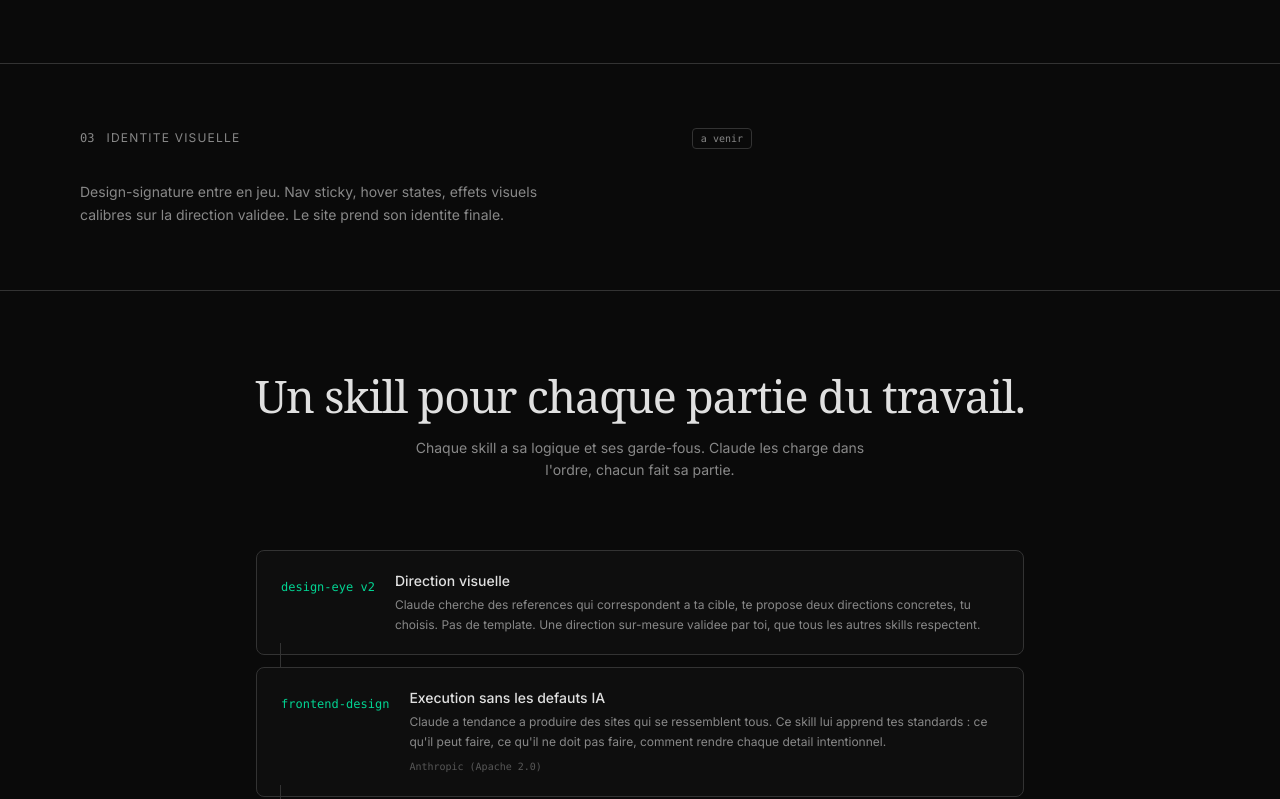
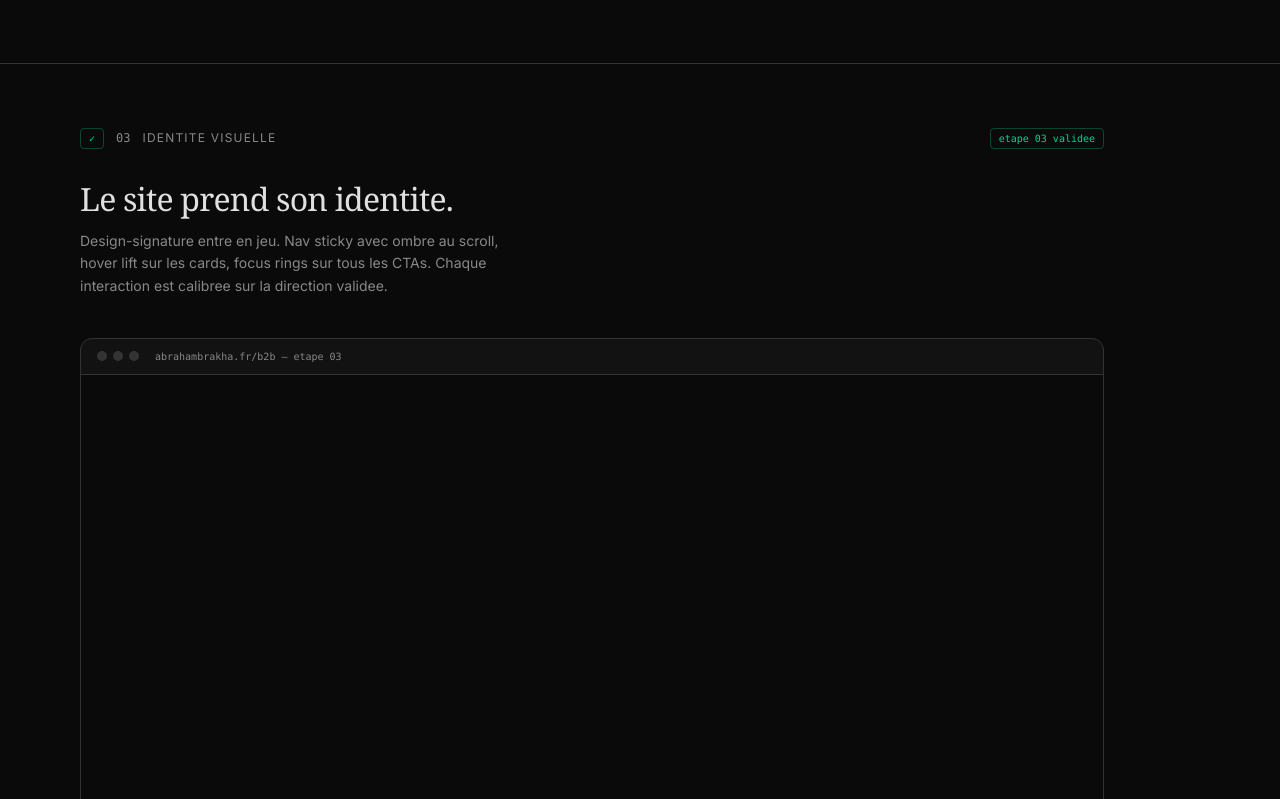
Before and after one commit to AbrahamBra/skill-lp, a Next.js app: page / in a window 1280 px wide. Shown: the part 4201-5000 px from the top of the page. Built offline with nearby package versions, Linux system fonts and the light colour scheme.

Commit message:
feat: LP step 03 validee — design-signature avec iframe /b2b live
Co-Authored-By: Claude Sonnet 4.6 <noreply@anthropic.com>

```diff
--- a/src/app/page.tsx
+++ b/src/app/page.tsx
@@ -157,18 +157,44 @@ export default function Home() {
         </div>
       </section>
 
-      {/* Step 03 teaser */}
+      {/* Step 03 — Design-signature */}
       <section className="px-6 py-16 md:px-12 lg:px-20 border-t border-[var(--border)]">
-        <div className="max-w-2xl">
+        <div className="max-w-5xl">
           <div className="flex items-center gap-3 mb-8">
+            <span className="text-[10px] font-mono text-emerald-400 border border-emerald-400/30 px-2 py-0.5 rounded">✓</span>
             <span className="text-xs font-mono text-[var(--text-muted)]">03</span>
             <span className="text-xs uppercase tracking-widest text-[var(--text-muted)]">Identite visuelle</span>
-            <span className="ml-auto text-[10px] font-mono text-[var(--text-muted)] border border-[var(--border)] px-2 py-0.5 rounded">
-              a venir
+            <span className="ml-auto text-[10px] font-mono text-emerald-400 border border-emerald-400/30 px-2 py-0.5 rounded">
+              etape 03 validee
             </span>
           </div>
-          <p className="text-sm text-[var(--text-muted)] leading-relaxed max-w-[52ch]">
-            Design-signature entre en jeu. Nav sticky, hover states, effets visuels calibres sur la direction validee. Le site prend son identite finale.
+          <h3 className="font-[family-name:var(--font-serif)] text-[clamp(1.4rem,2.5vw,2rem)] leading-[1.15] tracking-tight mb-3">
+            Le site prend son identite.
+          </h3>
+          <p className="text-sm text-[var(--text-muted)] leading-relaxed max-w-[52ch] mb-10">
+            Design-signature entre en jeu. Nav sticky avec ombre au scroll, hover lift sur les cards, focus rings sur tous les CTAs. Chaque interaction est calibree sur la direction validee.
+          </p>
+
+          <div className="max-w-5xl border border-[var(--border)] rounded-xl overflow-hidden">
+            <div className="flex items-center gap-2 px-4 py-2.5 border-b border-[var(--border)] bg-[rgba(255,255,255,0.03)]">
+              <div className="flex gap-1.5">
+                <div className="w-2.5 h-2.5 rounded-full bg-[#333]" />
+                <div className="w-2.5 h-2.5 rounded-full bg-[#333]" />
+                <div className="w-2.5 h-2.5 rounded-full bg-[#333]" />
+              </div>
+              <span className="text-[10px] font-mono text-[var(--text-muted)] ml-2">
+                abrahambrakha.fr/b2b — etape 03
+              </span>
+            </div>
+            <iframe
+              src="/b2b"
+              title="Site B2B version finale — design-signature"
+              className="w-full border-0"
+              style={{ height: "600px" }}
+            />
+          </div>
+          <p className="mt-4 text-xs text-[var(--text-muted)]">
+            Nav sticky, hover states, interactions calibrees sur la direction validee. Genere avec design-eye + humanizer + design-signature.
           </p>
         </div>
       </section>
```
